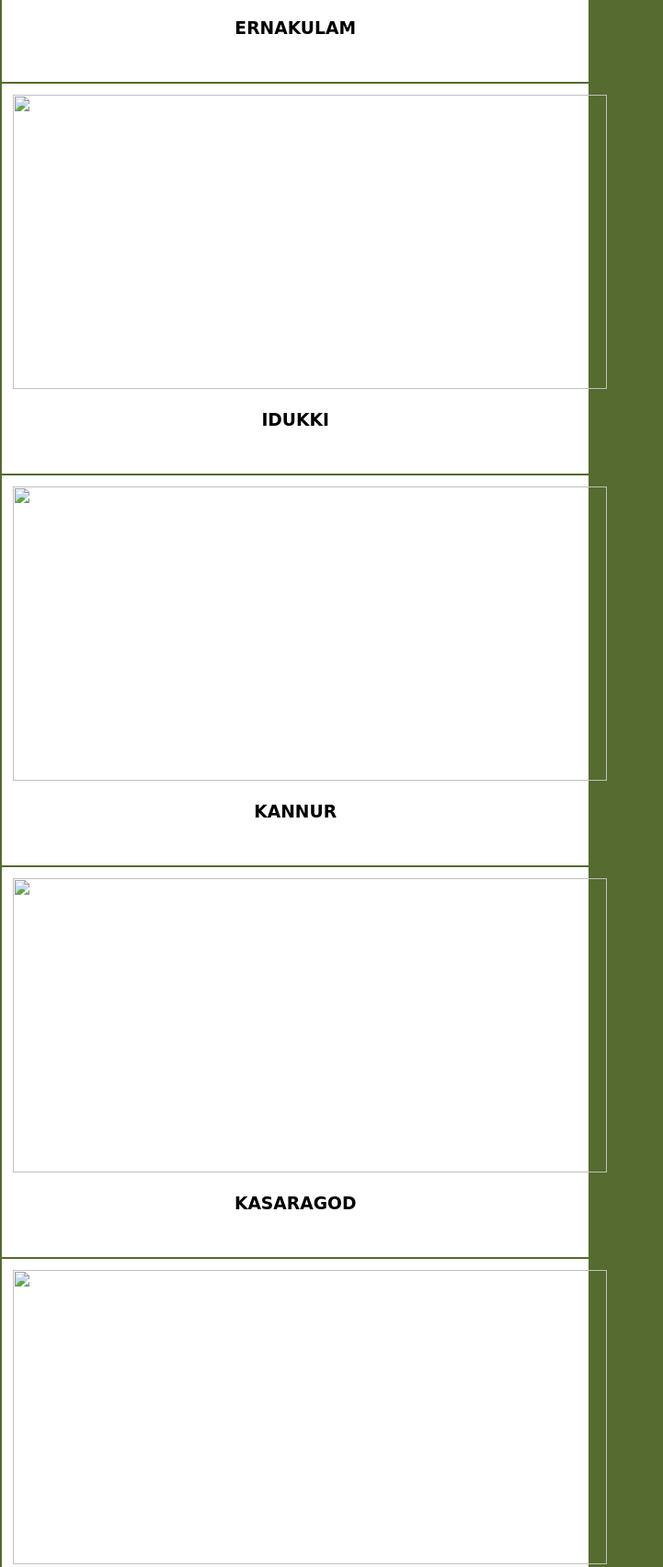
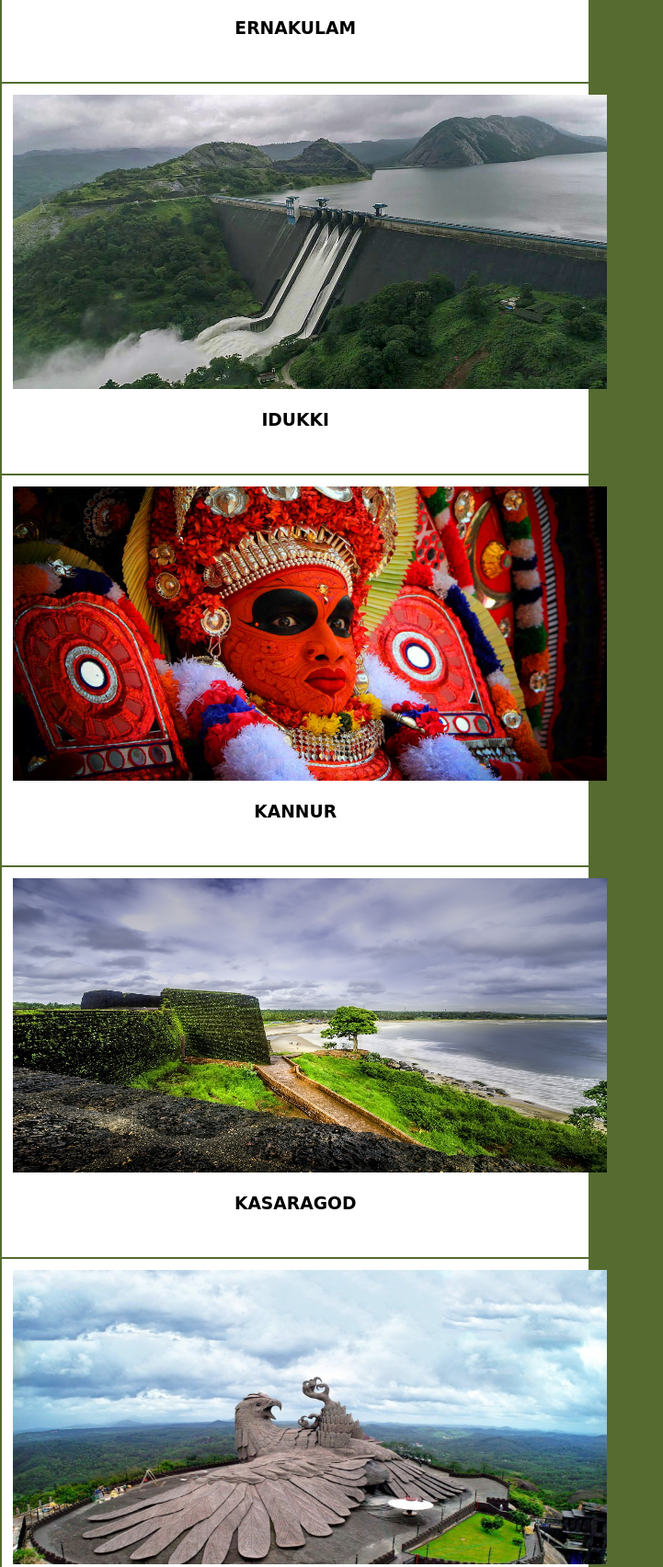
Before and after one commit to Rinodh/rinodh_kerala-_tourism_project, a plain HTML site: page districts.html in a window 1280 px wide. Shown: the part 823-2527 px from the top of the page at 92% size, without its empty margins (0-721 px from the left). Drawn offline with Linux system fonts and the light colour scheme.

Commit message:
Update districts.html

```diff
--- a/districts.html
+++ b/districts.html
@@ -20,27 +20,27 @@
 
 		</div>
 		<div class="p-box">
-			<img src="./images/idukki/idukki dam hd1.jpg">
+			<img src="./images/idukki dam hd1.jpg">
 			<a href="idukki.html"><h3>IDUKKI</h3></a>
 		</div>
 	    <div class="p-box">
-			<img src="./images/kanuur/kannur main.1.jpg">
+			<img src="./images/kannur main.1.jpg">
 			<a href="kannur.html"><h3>KANNUR</h3></a>
 		</div>
 	    <div class="p-box">
-			<img src="./images/kasargod/kasaragod main.1.jpg">
+			<img src="./images/kasaragod main.1.jpg">
 			<a href="Kasargod.html"><h3>KASARAGOD</h3></a>
 		</div>
 	    <div class="p-box">
-			<img src="./images/kollam/jadayu hd1.jpg">
+			<img src="./images/jadayu hd1.jpg">
 			<a href="kollam.html"><h3>KOLLAM</h3></a>
 		</div>
 	    <div class="p-box">
-			<img src="./images/Kottayam/kottayam hd1.jpg">
+			<img src="./images/kottayam hd1.jpg">
 			<a href="kottayam.html"><h3>KOTTAYAM</h3></a>
 		</div>
 	<div class="p-box">
-			<img src="./images/calicut/calicut hd1.jpg">
+			<img src="./images/calicut hd1.jpg">
 			<a href="calicut.html"><h3>KOZHIKODE</h3></a>
 		</div>
 	<div class="p-box">
```
